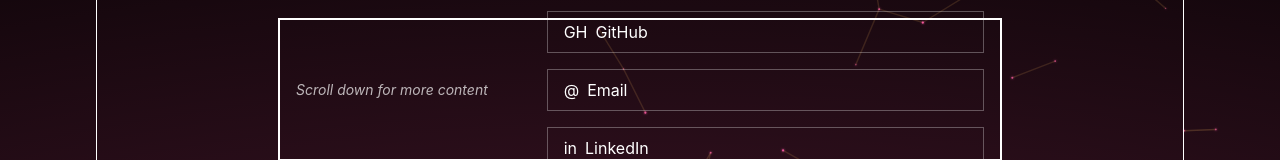
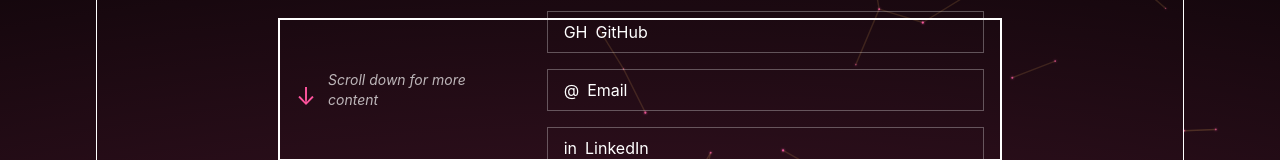
Before and after one commit to PeanutPiglet/peanutpiglet.github.io, an Astro site: page / in a window 1280 px wide. Shown: the part 566-726 px from the top of the page. Built offline with nearby package versions, Linux system fonts and the light colour scheme; Astro itself is replaced by a stand-in of ours.

Commit message:
feat: add blobing arrow for scroll hint

```diff
--- a/src/pages/Home.tsx
+++ b/src/pages/Home.tsx
@@ -105,9 +105,24 @@ export default function Home() {
               id="contacts-container-middle"
               className="my-auto flex h-1/2 w-2/3 flex-col items-center justify-center gap-6 border-2 p-4 sm:flex-row sm:gap-8"
             >
-              <p className="text-center text-sm italic text-white/70 sm:w-1/3 sm:text-left">
-                Scroll down for more content
-              </p>
+              <motion.div
+                className="flex items-center justify-center gap-3 sm:w-1/3 sm:justify-start"
+                initial={{ opacity: 0, y: 12 }}
+                animate={{ opacity: 1, y: 0 }}
+                transition={{ duration: 1, delay: 4 }}
+              >
+                <motion.span
+                  aria-hidden="true"
+                  className="text-2xl leading-none text-[#ff549e]"
+                  animate={{ y: [0, 7, 0] }}
+                  transition={{ duration: 1.5, delay: 5, repeat: Infinity }}
+                >
+                  ↓
+                </motion.span>
+                <p className="text-center text-sm italic text-white/70 sm:text-left">
+                  Scroll down for more content
+                </p>
+              </motion.div>
               <div className="flex w-full flex-col items-center gap-4 sm:w-2/3">
                 <a
                   href="https://github.com/peanutpiglet"
```
